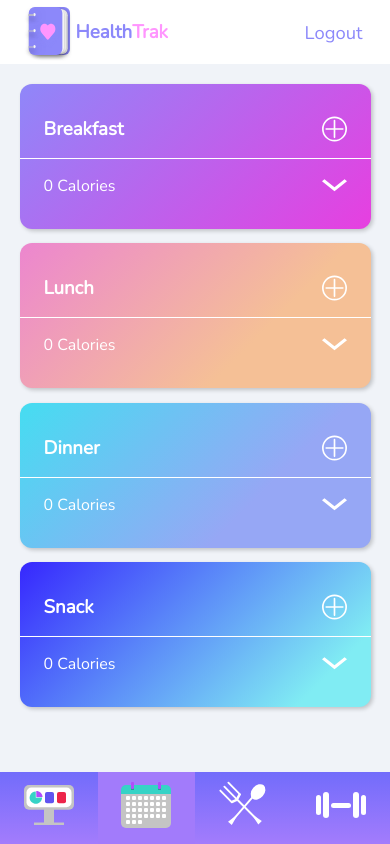
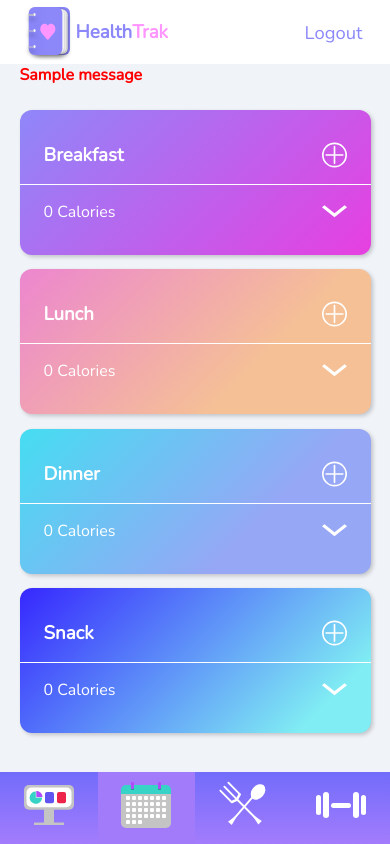
Before and after one commit to connorskorburg/HealthTrak, a Flask app: page /meals in a window 390 px wide. Run offline with Flask 2, Linux system fonts and the light colour scheme; the visitor is signed in with stand-in values (Sample User, id 1); tables that the repository leaves empty hold one stand-in row (values such as "Sample post"); one stand-in notice (Sample message) is shown.

Commit message:
finished meals page on mobile

```diff
--- a/static/css/track.css
+++ b/static/css/track.css
@@ -1,4 +1,15 @@
 
+
+
+.error-container {
+  width: 100%;
+  padding:0 5%;
+  color: #ff0000;
+}
+  .meal-error {
+    font-weight: 600;
+    margin-bottom: 0.25rem;
+  }
 
 #all-meals {
   width: 100%;
@@ -9,17 +20,22 @@
   margin-bottom: calc(5% + 7rem);
 }
 
-  #all-meals header{
+  #all-meals .meal-header{
     display: flex;
     width: 100%;
     border-bottom: 1px solid #fff;
     padding: 1rem 1.5rem;
   }
   #all-meals .food-header {
+    width: 100%;
+    display: flex;
+    padding: 1rem 1.5rem;
     border-top: 1px solid #fff;
   }
     #all-meals .food-header p {
-      width: 75%;
+      /* width: 75%; */
+      font-weight: 600;
+      font-size: 1.15rem;
       margin-right: auto;
       text-align: left;
     }
@@ -93,8 +109,10 @@
 
   }
   .calories-display {
-    padding-top: 1rem;
+    padding: 0.25rem 2rem;
+    /* text-align: left; */
     font-size: 1.15rem;
+    font-weight: 600;
   }
 
 
--- a/static/js/mealToggler.js
+++ b/static/js/mealToggler.js
@@ -1,3 +1,18 @@
+
+let mealBtns = document.querySelectorAll('.new-meal');
+let mealForm = document.getElementById('meal-pop-outer');
+console.log(mealBtns);
+
+mealBtns.forEach(mealBtn => {
+  mealBtn.addEventListener('click', () => {
+    mealForm.style.display = 'block';
+  })
+});
+
+document.getElementById('close-meal-form').addEventListener('click', () => {
+  mealForm.style.display = 'none';
+})
+
 
 let dropdownButton = document.querySelectorAll('.dropdown-img')
 
--- a/templates/meals.html
+++ b/templates/meals.html
@@ -23,8 +23,16 @@
     </nav>
 
   </nav>
+  <div class="error-container">
 
-
+    {% with food_error = get_flashed_messages(category_filter = ["food_error"]) %}
+      {% if food_error %}
+        {% for food_err in food_error %}
+          <p class="meal-error">{{ food_err }}</p>
+        {% endfor %}
+      {% endif %}
+    {% endwith %}
+  </div>
 
   <main id="all-meals">
     {% for m in meals %}
@@ -33,7 +41,7 @@
       <header class="meal-header">
 
         <h3>{{ m.name }}</h3>
-        <img src="../static/images/plus-icon.svg" alt="Plus Icon">
+        <img class="new-meal" src="../static/images/plus-icon.svg" alt="Plus Icon">
 
       </header>
 
@@ -118,13 +126,6 @@
         <h2>Add Food</h2>
         <img id="close-meal-form" src="../static/images/close.svg" alt="Close Icon">
       </header>
-      {% with food_error = get_flashed_messages(category_filter = ["food_error"]) %}
-      {% if food_error %}
-          {% for food_err in food_error %}
-              <p class="meal-error">{{ food_err }}</p>
-          {% endfor %}
-      {% endif %}
-    {% endwith %}
       <form action="/fooditem/new" method="post">
 
         <label>
```
